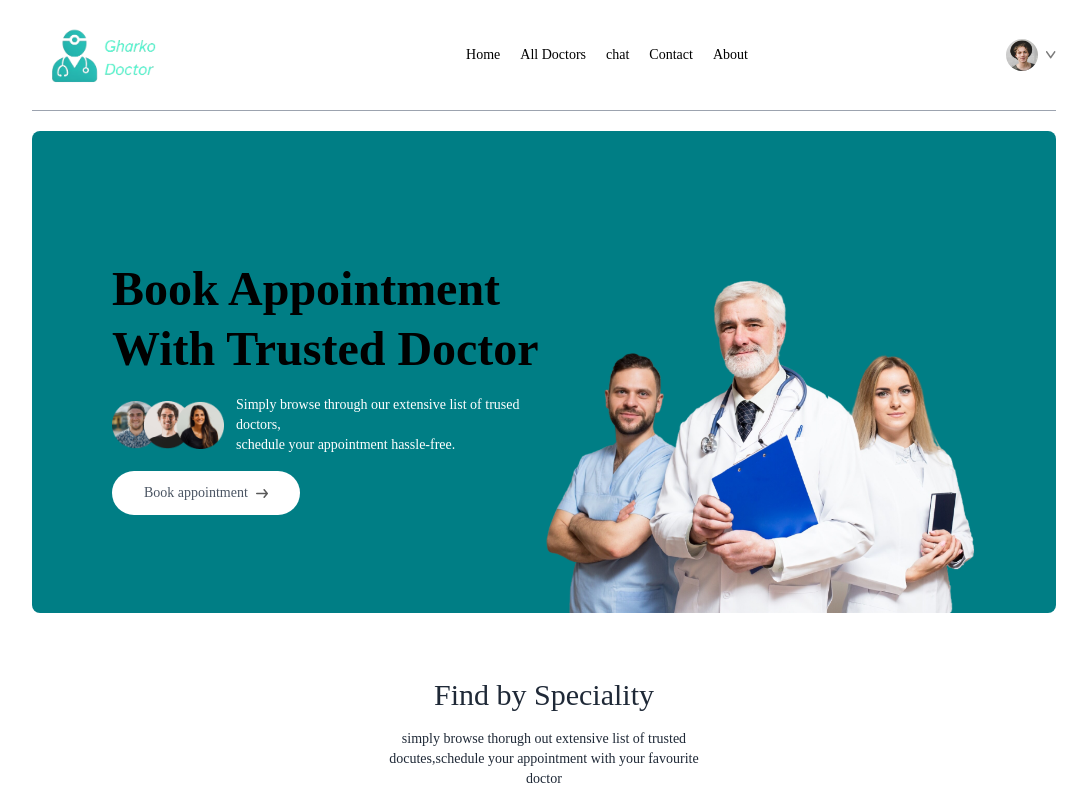
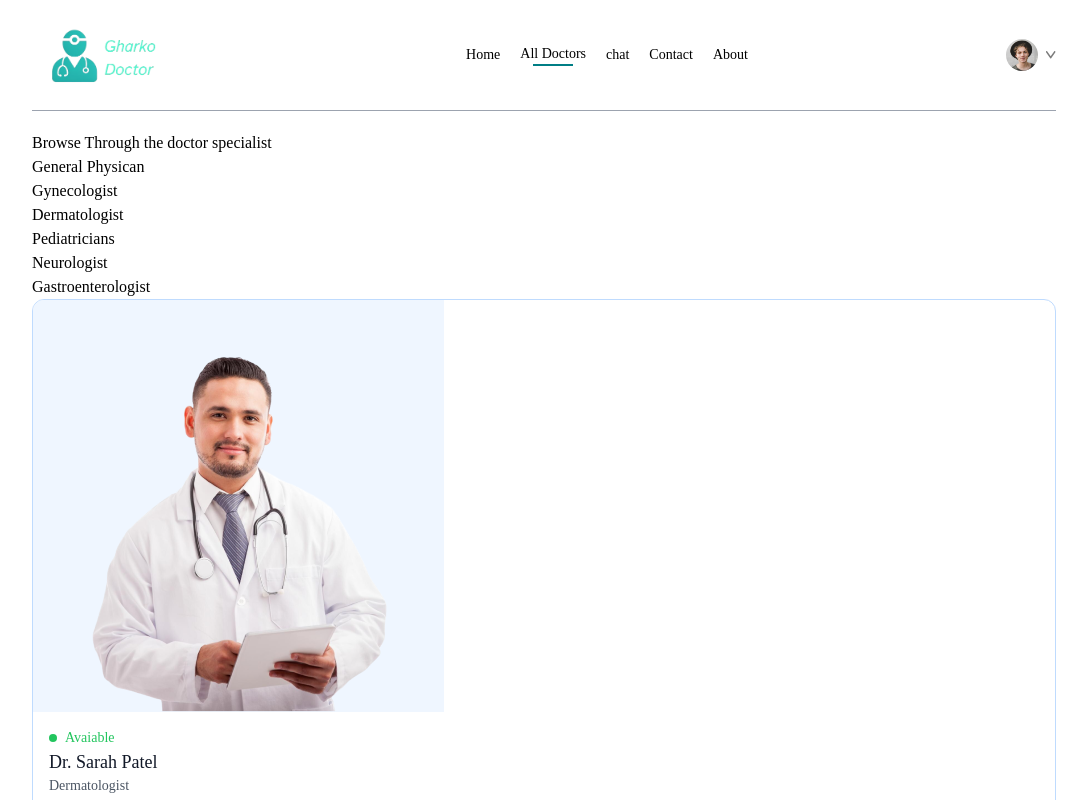
Before and after one commit to biswashdaiii/web_frontend, a React (Vite) app: page /doctors/Dermatologist in a window 1280 px wide. Shown: the top 800 px of the page, without its empty margins (96-1183 px from the left). Built offline with nearby package versions, Linux system fonts and the light colour scheme.

Commit message:
doctor page done

```diff
--- a/src/App.jsx
+++ b/src/App.jsx
@@ -20,7 +20,7 @@
 
         <Route path='/' element={<Home />} />
         <Route path='/doctors' element={<Doctors />} />
-        <Route path='/doctors/:speciality' element={<Home />} />
+        <Route path='/doctors/:speciality' element={<Doctors />} />
         <Route path='/login' element={<Login />} />
         <Route path='/about' element={<About />} />
         <Route path='/contact' element={<Contact />} />
--- a/src/components/Navbar.jsx
+++ b/src/components/Navbar.jsx
@@ -9,13 +9,13 @@
   const [token, setToken] = useState(true);
   return (
     <div className="flex items-center justify-between text-sm py-4 mb-5 border-b border-b-gray-400">
-      <img className="w-44 cursor-pointer" src={assets.logo} alt="" />
+      <img onClick={()=>navigate('/')} className="w-44 cursor-pointer" src={assets.logo} alt="" />
       <ul className="hidden md:flex items-center gap-5 font-medium">
         <NavLink to="/">
           <li classNAme="py-1">Home</li>
           <hr className="border-none outline-none h-0.5 bg-primary w-3/5 m-auto hidden" />
         </NavLink>
-        <NavLink to="/docotrs">
+        <NavLink to="/doctors">
           <li classNAme="py-1">All Doctors</li>
           <hr className="border-none outline-none h-0.5 bg-primary w-3/5 m-auto hidden" />
         </NavLink>
--- a/src/components/SpecialityMenu.jsx
+++ b/src/components/SpecialityMenu.jsx
@@ -9,7 +9,7 @@
         <p className='sm:w-1/3 text-center text-sm'>simply browse thorugh out extensive list of trusted docutes,schedule your appointment with your favourite doctor</p>
         <div className='flex sm:justify-center gap-4  pt-5 w-full overflow-scroll'>
         {specialityData.map((item,index)=>(
-            <Link onClick={()=>scrollTo(0,0)} className='flex flex-col items-center text-xs cursor-pointer flex-shrink-0 hover:translate-y-[-10px] transistion-all duration-500' key={index} to ={`/doctors/${item.speciality}`}>
+            <Link onClick={()=>scrollTo(0,0)} className='flex flex-col items-center text-xs cursor-pointer flex-shrink-0 hover:translate-y-[-10px] transition-all duration-500' key={index} to ={`/doctors/${item.speciality}`}>
                 <img className='w-16 sm:w-24 mb-2' src={item.image} alt="" />
                 <p>{item.speciality}</p>
             </Link>
--- a/src/pages/Doctors.jsx
+++ b/src/pages/Doctors.jsx
@@ -1,9 +1,56 @@
-import React from 'react'
+import React, { useEffect, useState } from 'react'
+import { useParams } from 'react-router-dom'
+import { useContext } from 'react'
+import{AppContext}from'../context/AppContext'
+import { useNavigate } from 'react-router-dom'
 
 const Doctors = () => {
+  const { speciality }=useParams()
+  const [filterDoc,setFilterDoc]=useState([])
+  const navigate = useNavigate();
+
+  const{doctors}=useContext(AppContext)
+  const applyFilter=()=>{
+    if(speciality){
+      setFilterDoc(doctors.filter(doc=>doc.speciality === speciality))
+    }else{
+      setFilterDoc(doctors)
+    }
+  }
+  useEffect(()=>{
+    applyFilter()
+  },[doctors,speciality])
   return (
     <div>
-       doctor
+       <p>Browse Through the doctor specialist</p>
+       <div>
+        <div>
+          <p>General Physican</p>
+          <p>Gynecologist</p>
+          <p>Dermatologist</p>
+          <p>Pediatricians</p>
+          <p>Neurologist</p>
+          <p>Gastroenterologist</p>
+        </div>
+        <div>
+          {
+            filterDoc.map((item,index)=>(
+            <div onClick={()=>navigate(`/appointment/${item._id}`)} className='border border-blue-200 rounded-xl overflow-hidden cursor-pointer hover:translate-y-[-10px] transition-all duration-500'>
+                <img className=' bg-blue-50' src={item.image} alt="" />
+                <div className='p-4'>
+                    <div className='flex items-center gap-2 text-sm text-center text-green-500'>
+                        <p className='w-2 h-2 bg-green-500 rounded-full'></p><p>Avaiable</p>
+                    </div>
+                    <p className=' text-gray-900 text-lg font-medium'> {item.name}</p>
+                    <p  className='text-gray-600 text-sm'>{item.speciality}</p>
+                </div>
+            </div>
+
+
+        ))
+          }
+        </div>
+       </div>
     </div>
   )
 }
```
Also changed, not shown: src/components/TopDoctors.jsx (line endings or trailing spaces).
